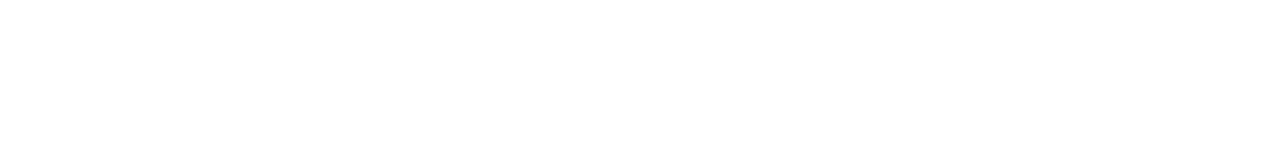
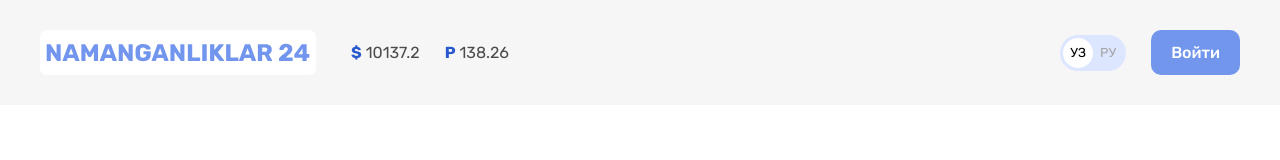
Before and after one commit to asadbekdev07/asadbekdev-n24, a plain HTML site: page index.html in a window 1280 px wide. Drawn offline with Linux system fonts and the light colour scheme.

Commit message:
Add site-header-top without search form

```diff
--- a/css/styles.css
+++ b/css/styles.css
@@ -35,8 +35,104 @@ body {
   margin-right: auto;
 }
 
+/* BUTTON  */
+
+.button {
+  display: inline-block;
+  text-align: center;
+  font-weight: 500;
+  line-height: normal;
+  padding: 13px 20px;
+  border-radius: 10px;
+  text-decoration: none;
+}
+.button-primary {
+  background-color: #7296ec;
+  color: #ffffff;
+}
+
+.button-primary:hover {
+  opacity: 0.8;
+}
+
+.button-primary:active {
+  opacity: 0.6;
+}
+
 /* SITE-HEADER  */
 
-.site-header {
+/* SITE-HEADER-TOP  */
+
+.site-header-top {
+  padding-top: 30px;
+  padding-bottom: 30px;
   background-color: #f6f6f6;
 }
+.site-header-top-container {
+  display: flex;
+  align-items: center;
+}
+
+/* SITE-HEADER-LOGO  */
+
+.site-header-logo {
+  display: flex;
+  margin-right: 35px;
+  padding: 8px 6px;
+  border-radius: 7px;
+  background-color: #ffffff;
+}
+
+.site-header-logo:hover {
+  opacity: 0.8;
+}
+.site-header-logo:active {
+  opacity: 0.6;
+}
+.site-header-logo-img {
+  width: 264px;
+  height: 29px;
+}
+
+/* CURRENCY-RATES */
+
+.currency-rates {
+  display: flex;
+  align-items: center;
+  padding: 0;
+  margin: 0;
+  margin-right: auto;
+  list-style: none;
+}
+
+.currency-rates-item:first-child {
+  margin-right: 25px;
+}
+.currency-rates-type {
+  color: #2959ce;
+}
+
+/* LANGUAGE-TOGGLE  */
+
+.lang-toggle {
+  display: flex;
+  align-items: center;
+  padding: 3px;
+  margin-right: 25px;
+  border-radius: 29px;
+  background-color: #dce6ff;
+}
+.lang-toggle-link {
+  width: 30px;
+  height: 30px;
+  text-align: center;
+  border-radius: 50%;
+  line-height: 30px;
+  font-size: 13px;
+  color: #a6a6a6;
+  text-decoration: none;
+}
+.lang-toggle-link-active {
+  background-color: #ffffff;
+  color: #000000;
+}
--- a/index.html
+++ b/index.html
@@ -5,6 +5,9 @@
   <meta name="viewport" content="width=device-width, initial-scale=1.0">
   <title>Namanganliklar24</title>
   <!-- GOOGLE FONTS  -->
+  <link rel="preconnect" href="https://fonts.googleapis.com">
+  <link rel="preconnect" href="https://fonts.gstatic.com" crossorigin>
+  <link href="https://fonts.googleapis.com/css2?family=Rubik:wght@400;500;700&display=swap" rel="stylesheet">
 
   <!-- STYLES  -->
   <link rel="stylesheet" href="css/normalize.css">
@@ -15,8 +18,43 @@
   <!-- SITE-HEADER  -->
 
   <header class="site-header">
-    <div class="site-header-container container">
-      <a href="#"></a>
+
+    <!-- SITE-HEADER-TOP  -->
+
+    <div class="site-header-top">
+    <div class="site-header-top-container container">
+
+      <!-- SITE-HEADER-LOGO  -->
+
+      <a class="site-header-logo" href="index.html">
+        <img class="site-header-logo-img" src="img/logo.svg" alt="site-logo" width="264" height="29">
+      </a>
+
+      <!-- CURRENCY-RATES  -->
+
+      <ul class="currency-rates">
+        <li class="currency-rates-item">
+          <b class="currency-rates-type">$</b>
+          <span class="currency-rates-value">10137.2</span>
+        </li>
+        <li class="currency-rates-item">
+          <b class="currency-rates-type">P</b>
+          <span class="currency-rates-value">138.26</span>
+        </li>
+      </ul>
+
+      <!-- GLOBAL-SEARCH-FORM  -->
+
+      <!-- LANGUAGE-TOGGLE  -->
+      <div class="lang-toggle">
+        <a class="lang-toggle-link lang-toggle-link-active" href="index.html">УЗ</a>
+        <a class="lang-toggle-link" href="index.html/ru">РУ</a>
+      </div>
+
+      <!-- SITE-HEADER-AUTH  -->
+
+      <a class="button button-primary" href="#">Войти</a>
+    </div>
     </div>
   </header>
 </body>
```
Also changed, not shown: img/logo.svg (added).
